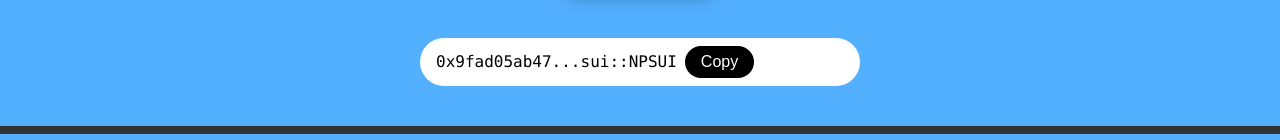
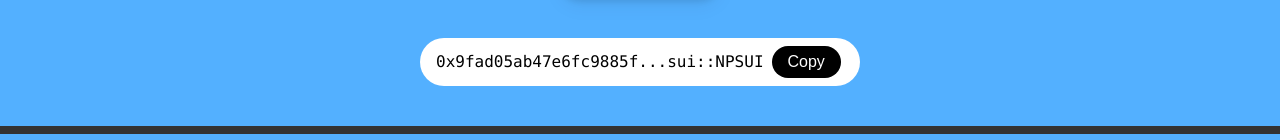
Before and after one commit to MeremArt/NOn-playable-SUI, a Next.js app: page / in a window 1280 px wide. Shown: the part 381-521 px from the top of the page. Built offline with nearby package versions, Linux system fonts and the light colour scheme.

Commit message:
token address

```diff
--- a/app/page.tsx
+++ b/app/page.tsx
@@ -10,7 +10,7 @@ export default function Page() {
   const [copied, setCopied] = useState(false);
   const fullAddress =
     "0x9fad05ab47e6fc9885fd1904317ed0b158691b8494d010604bbc977af19ff0e5::npsui::NPSUI";
-  const shortAddress = `${fullAddress.slice(0, 12)}...${fullAddress.slice(
+  const shortAddress = `${fullAddress.slice(0, 21)}...${fullAddress.slice(
     -10
   )}`;
 
```
